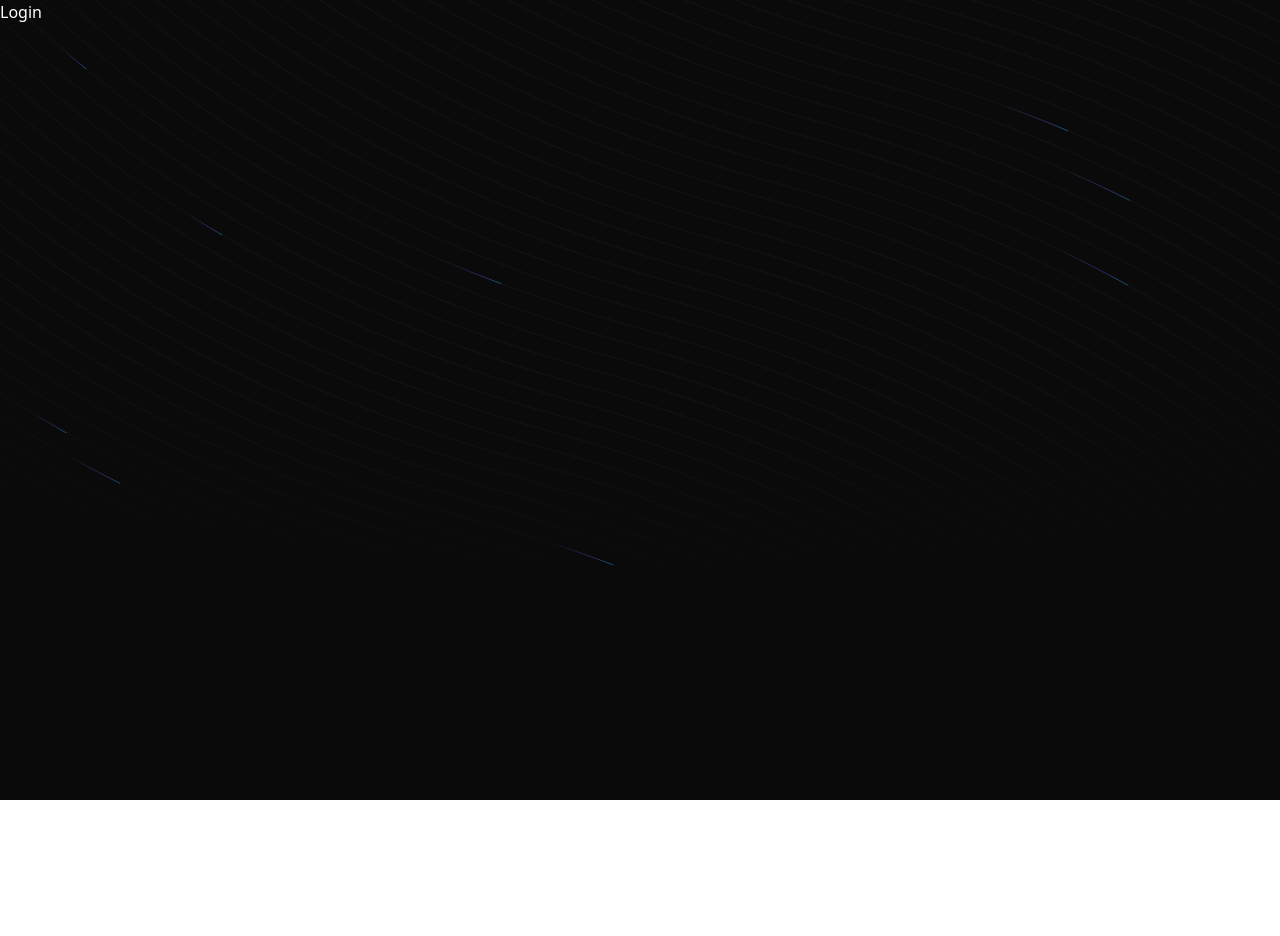
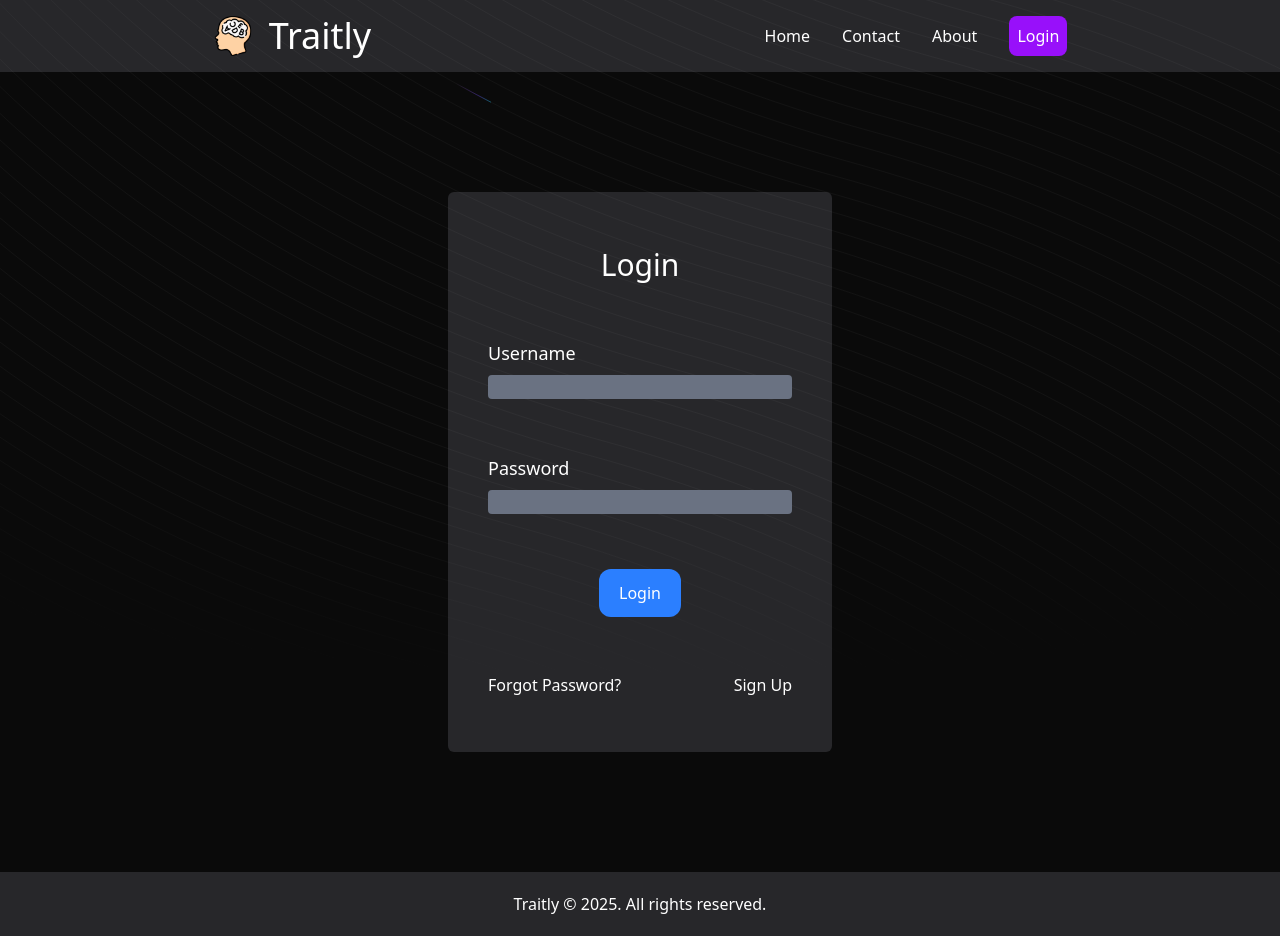
Before and after one commit to soura1334/Traitly, a React (Vite) app in the folder client/: page /login in a window 1280 px wide. Before the commit the page ends 800 px from the top, so only its background shows below. Built offline with nearby package versions, Linux system fonts and the light colour scheme.

Commit message:
Implemented design of Login page, Navbar and Footer

```diff
--- /dev/null
+++ b/client/src/components/Footer.jsx
@@ -0,0 +1,5 @@
+export default function Footer(){
+    return <div className="text-center bg-zinc-800 p-5">
+        <p>Traitly © 2025. All rights reserved.</p>
+    </div>
+}
--- a/client/src/components/Navbar.jsx
+++ b/client/src/components/Navbar.jsx
@@ -4,21 +4,27 @@ export default function Navbar() {
   return (
     <nav className="bg-zinc-800 flex p-4 justify-around items-center ">
       <div className="flex gap-4 relative">
-          <img src="/logo.png" className="h-10" />
-          <NavLink to="/" className='text-4xl'>Traitly</NavLink>
+        <img src="/logo.png" className="h-10" />
+        <NavLink to="/" className="text-4xl">
+          Traitly
+        </NavLink>
       </div>
-      <ul className="flex items-center justify-center gap-8 text-purple-600 relative">
+      <ul className="flex items-center justify-center gap-8 relative">
         <li>
-          <NavLink to="/">Home</NavLink>
+          <NavLink to="/">
+            {({ isActive }) => (
+              <span className={isActive ? "text-purple-600" : ""}>Home</span>
+            )}
+          </NavLink>
         </li>
-        <li>
-            Contact
-        </li>
-        <li>
-            About
-        </li>
-        <NavLink to='/login'>
-            <button className="bg-purple-600 hover:bg-purple-800 text-white p-2 rounded-lg cursor-pointer">Login</button>
+        <li>Contact</li>
+        <li>About</li>
+        <NavLink to="/login">
+          {({ isActive }) => (
+            <button className={`${isActive ? "bg-purple-600 hover:bg-purple-800" :"bg-blue-500 hover:bg-blue-800"} text-white p-2 rounded-lg cursor-pointer`}>
+              Login
+            </button>
+          )}
         </NavLink>
       </ul>
     </nav>
--- a/client/src/pages/Home.jsx
+++ b/client/src/pages/Home.jsx
@@ -1,9 +1,11 @@
 import Navbar from "../components/Navbar";
+import Footer from "../components/Footer"
 
 export default function Home() {
   return (
     <div>
       <Navbar />
+      <Footer />
     </div>
   );
 }
--- a/client/src/pages/Login.jsx
+++ b/client/src/pages/Login.jsx
@@ -1,3 +1,31 @@
-export default function Login(){
-    return <div>Login</div>
+import Navbar from "../components/Navbar";
+import Footer from "../components/Footer";
+
+export default function Login() {
+  return (
+    <div>
+      <Navbar />
+      <div className="flex justify-center items-center min-h-screen">
+        <form className="min-h-[70vh] min-w-[30vw] max-w-[30vw] bg-zinc-800 rounded-md px-10 flex flex-col justify-evenly" onSubmit={(e)=> e.preventDefault()}>
+          <p className="text-center text-3xl">Login</p>
+          <div className="relative">
+            <label className="text-lg block mb-2">Username</label>
+            <input type="text" className="bg-gray-500 w-full rounded-sm" />
+          </div>
+          <div className="relative">
+            <label className="text-lg block mb-2">Password</label>
+            <input type="password" className="bg-gray-500 w-full rounded-sm" ></input>
+          </div>
+          <div className="flex justify-center ">
+            <button className="bg-blue-500 p-3 px-5 rounded-xl relative cursor-pointer hover:bg-blue-900">Login</button>
+          </div>
+          <div className="flex justify-between">
+            <button>Forgot Password?</button>
+            <button>Sign Up</button>
+          </div>
+        </form>
+      </div>
+      <Footer />
+    </div>
+  );
 }
```
